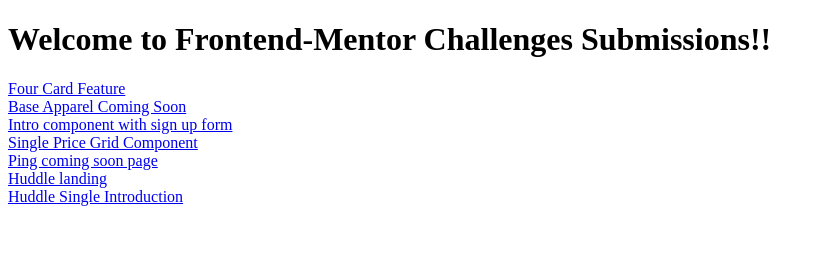
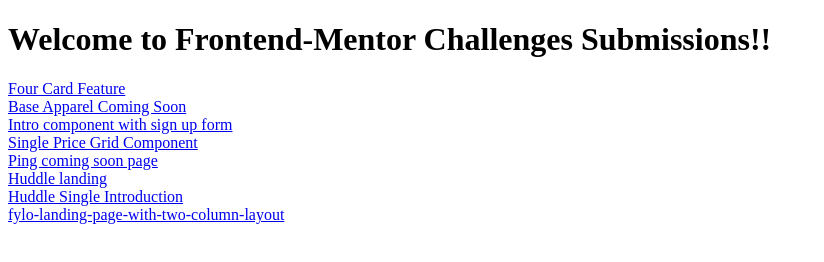
Before and after one commit to vishwas0459/Frontend-Mentors, a website: page index.html in a window 1280 px wide. Shown: the whole page, without its empty margins (0-824 px from the left). Drawn offline with Linux system fonts and the light colour scheme.

Commit message:
added link for Fylo

```diff
--- a/index.html
+++ b/index.html
@@ -21,6 +21,8 @@
 			<a href="./huddle-landing-page-with-alternating-feature-blocks/index.html">Huddle landing</a>
 			<br />
 			<a href="./huddle-landing-page-with-single-introductory-section/index.html">Huddle Single Introduction</a>
+			<br />
+			<a href="./fylo-landing-page-with-two-column-layout/index.html">fylo-landing-page-with-two-column-layout</a>
 		</div>
 	</body>
 </html>
```
